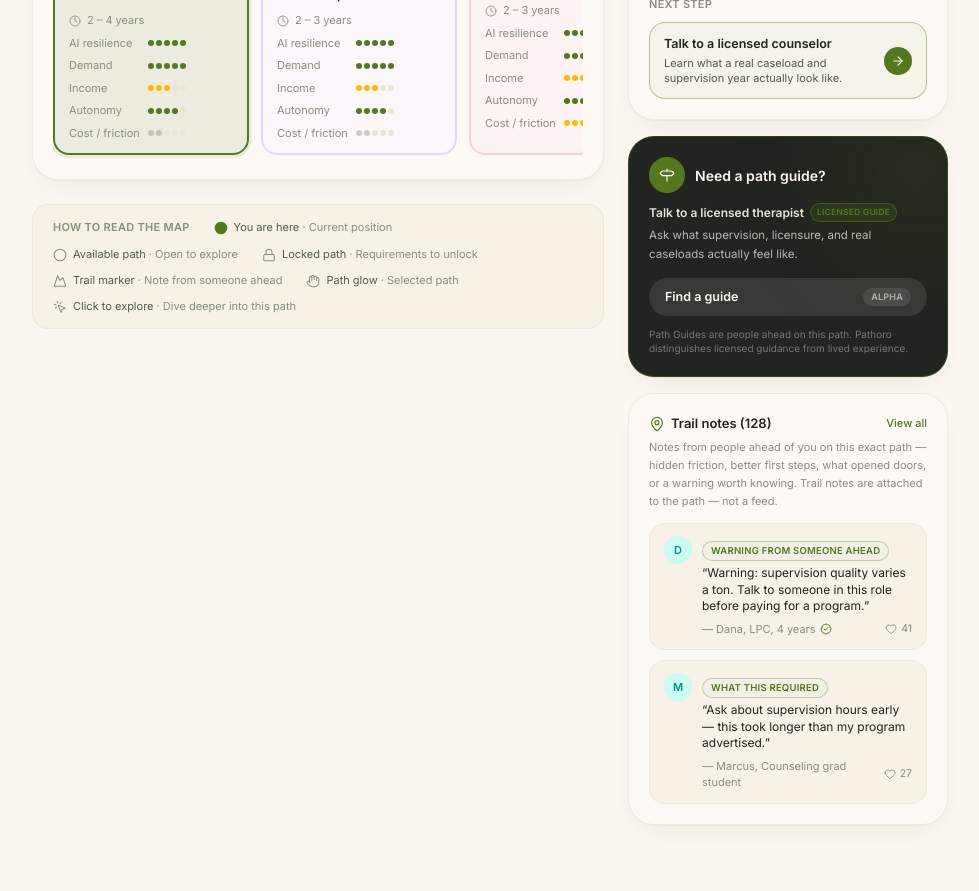
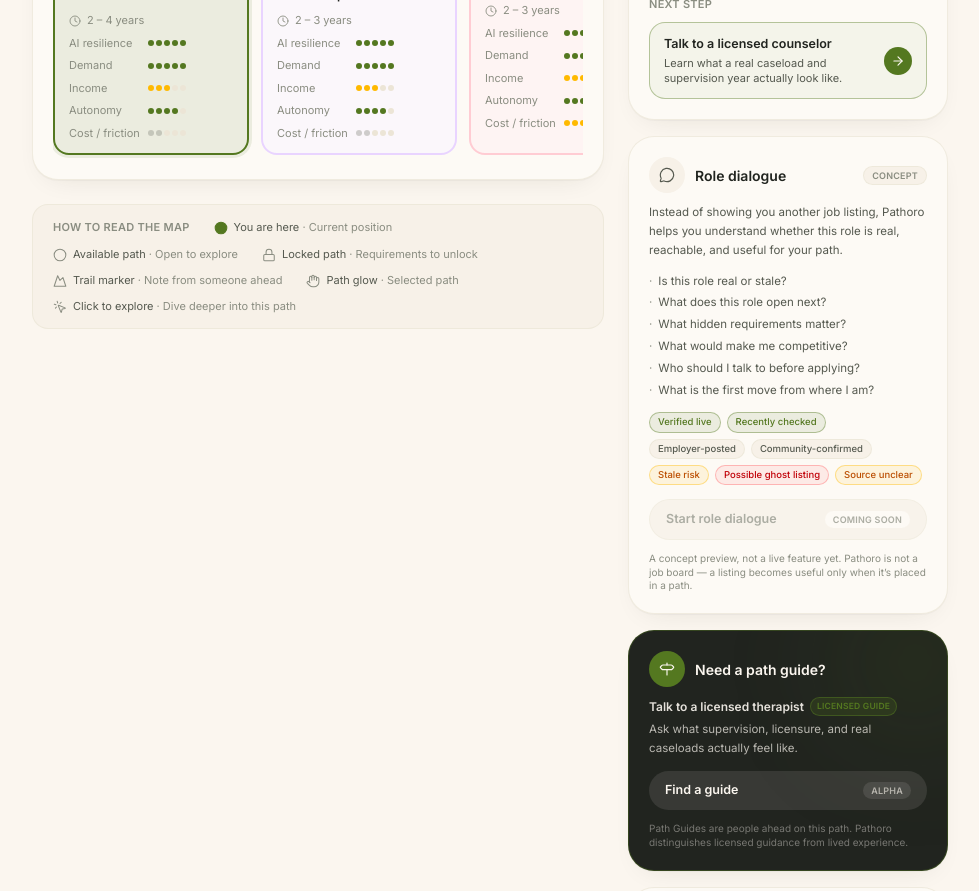
Before and after one commit to Mussafi/pathoro-mvp, a Next.js app: page /trail-map in a window 1280 px wide. Shown: the part 1180-2071 px from the top of the page, without its empty margins (292-1271 px from the left). Before the commit the page ends 2029 px from the top, so only its background shows below. Built offline with nearby package versions, Linux system fonts and the light colour scheme.

Commit message:
Document job dialogue concept

```diff
--- a/app/trail-map/page.tsx
+++ b/app/trail-map/page.tsx
@@ -8,6 +8,7 @@ import { TrailMapBranchDiagram } from "@/components/trailmap/TrailMapBranchDiagr
 import { TrailMapDetailSidebar } from "@/components/trailmap/TrailMapDetailSidebar";
 import { TrailMapNotesPanel } from "@/components/trailmap/TrailMapNotesPanel";
 import { PathGuideCard } from "@/components/trailmap/PathGuideCard";
+import { RoleDialogueCard } from "@/components/trailmap/RoleDialogueCard";
 import { TrailMapComparison } from "@/components/trailmap/TrailMapComparison";
 import { TrailMapGoalSelector } from "@/components/trailmap/TrailMapGoalSelector";
 import { TrailMapGoalSearch } from "@/components/trailmap/TrailMapGoalSearch";
@@ -153,6 +154,7 @@ export default function TrailMapPage() {
 
             <div className="flex flex-col gap-4">
               <TrailMapDetailSidebar branch={selectedBranch} />
+              <RoleDialogueCard />
               <PathGuideCard goal={goal} branch={selectedBranch} />
               <TrailMapNotesPanel branch={selectedBranch} notes={goal.notes} notesTotal={goal.notesTotal} />
             </div>
--- /dev/null
+++ b/components/trailmap/RoleDialogueCard.tsx
@@ -0,0 +1,95 @@
+import { MessageCircle } from "lucide-react";
+
+/** Static concept preview only — see docs/JOB-DIALOGUE-CONCEPT.md. No
+ * backend, no working CTA. This is earlier-stage than the Path Guide
+ * card (which is a functional alpha feature); Role Dialogue is a
+ * documented future direction made visible in-product, not a shipped
+ * feature — hence "Concept" rather than "Alpha", and a disabled CTA. */
+type TrustLabel = "Verified live" | "Recently checked" | "Employer-posted" | "Community-confirmed" | "Stale risk" | "Possible ghost listing" | "Source unclear";
+
+const TRUST_LABEL_CLASS: Record<TrustLabel, string> = {
+  "Verified live": "border-green/40 bg-green/10 text-green",
+  "Recently checked": "border-green/40 bg-green/10 text-green",
+  "Employer-posted": "border-line/70 bg-cream-field text-ink-soft",
+  "Community-confirmed": "border-line/70 bg-cream-field text-ink-soft",
+  "Stale risk": "border-amber-400/40 bg-amber-400/10 text-amber-700",
+  "Possible ghost listing": "border-red-400/40 bg-red-400/10 text-red-700",
+  "Source unclear": "border-amber-400/40 bg-amber-400/10 text-amber-700",
+};
+
+const TRUST_LABELS: TrustLabel[] = [
+  "Verified live",
+  "Recently checked",
+  "Employer-posted",
+  "Community-confirmed",
+  "Stale risk",
+  "Possible ghost listing",
+  "Source unclear",
+];
+
+const DIALOGUE_PROMPTS = [
+  "Is this role real or stale?",
+  "What does this role open next?",
+  "What hidden requirements matter?",
+  "What would make me competitive?",
+  "Who should I talk to before applying?",
+  "What is the first move from where I am?",
+];
+
+export function RoleDialogueCard() {
+  return (
+    <div className="shadow-card relative flex flex-col overflow-hidden rounded-[26px] border border-line/70 bg-cream-card px-5 py-5">
+      <div className="flex items-center gap-2.5">
+        <span className="flex h-9 w-9 shrink-0 items-center justify-center rounded-full bg-cream-field">
+          <MessageCircle className="h-4 w-4 text-ink-soft" strokeWidth={1.75} />
+        </span>
+        <span className="text-[14px] font-semibold text-ink">Role dialogue</span>
+        <span className="ml-auto shrink-0 rounded-full border border-line/70 bg-cream-field px-2 py-0.5 text-[9px] font-semibold uppercase tracking-wide text-ink-faint">
+          Concept
+        </span>
+      </div>
+
+      <p className="mt-2.5 text-[11.5px] leading-relaxed text-ink-soft">
+        Instead of showing you another job listing, Pathoro helps you
+        understand whether this role is real, reachable, and useful for
+        your path.
+      </p>
+
+      <ul className="mt-3.5 flex flex-col gap-1.5">
+        {DIALOGUE_PROMPTS.map((prompt) => (
+          <li key={prompt} className="text-[11.5px] leading-snug text-ink-soft before:mr-1.5 before:text-ink-faint before:content-['·']">
+            {prompt}
+          </li>
+        ))}
+      </ul>
+
+      <div className="mt-3.5 flex flex-wrap gap-1.5">
+        {TRUST_LABELS.map((label) => (
+          <span
+            key={label}
+            className={`rounded-full border px-2 py-0.5 text-[9.5px] font-medium ${TRUST_LABEL_CLASS[label]}`}
+          >
+            {label}
+          </span>
+        ))}
+      </div>
+
+      <button
+        type="button"
+        disabled
+        className="mt-3.5 flex w-full cursor-not-allowed items-center justify-between gap-2 rounded-full border border-line/70 bg-cream-field px-4 py-2.5 text-left opacity-70"
+      >
+        <span className="text-[12.5px] font-semibold text-ink-faint">Start role dialogue</span>
+        <span className="rounded-full bg-cream-card px-2 py-0.5 text-[9px] font-semibold uppercase tracking-wide text-ink-faint">
+          Coming soon
+        </span>
+      </button>
+
+      <p className="mt-3 text-[10px] leading-snug text-ink-faint">
+        A concept preview, not a live feature yet. Pathoro is not a job
+        board — a listing becomes useful only when it&rsquo;s placed in a
+        path.
+      </p>
+    </div>
+  );
+}
```
Also changed, not shown: 3 other files (tests, documents, lock files or other folders).
